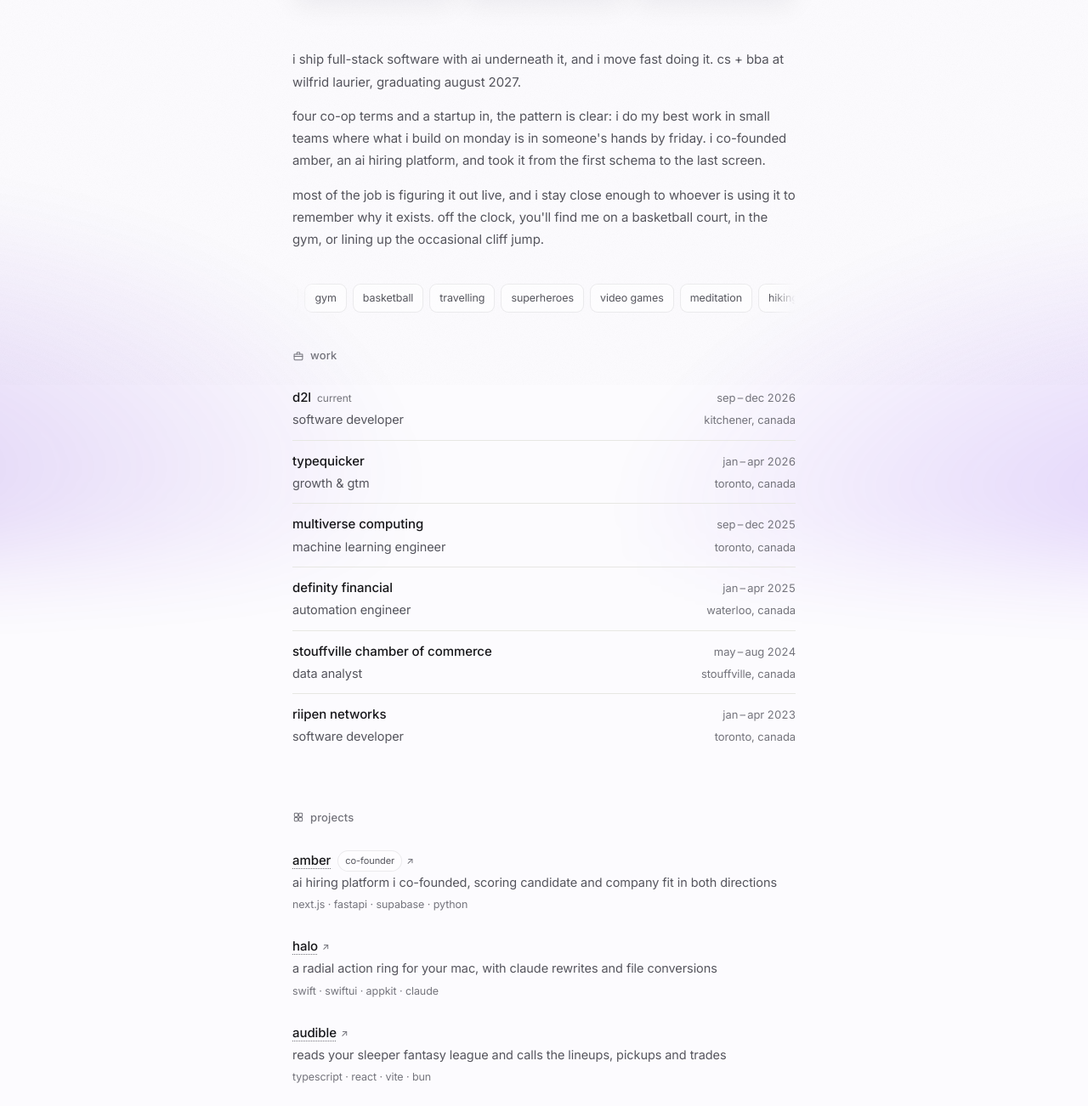
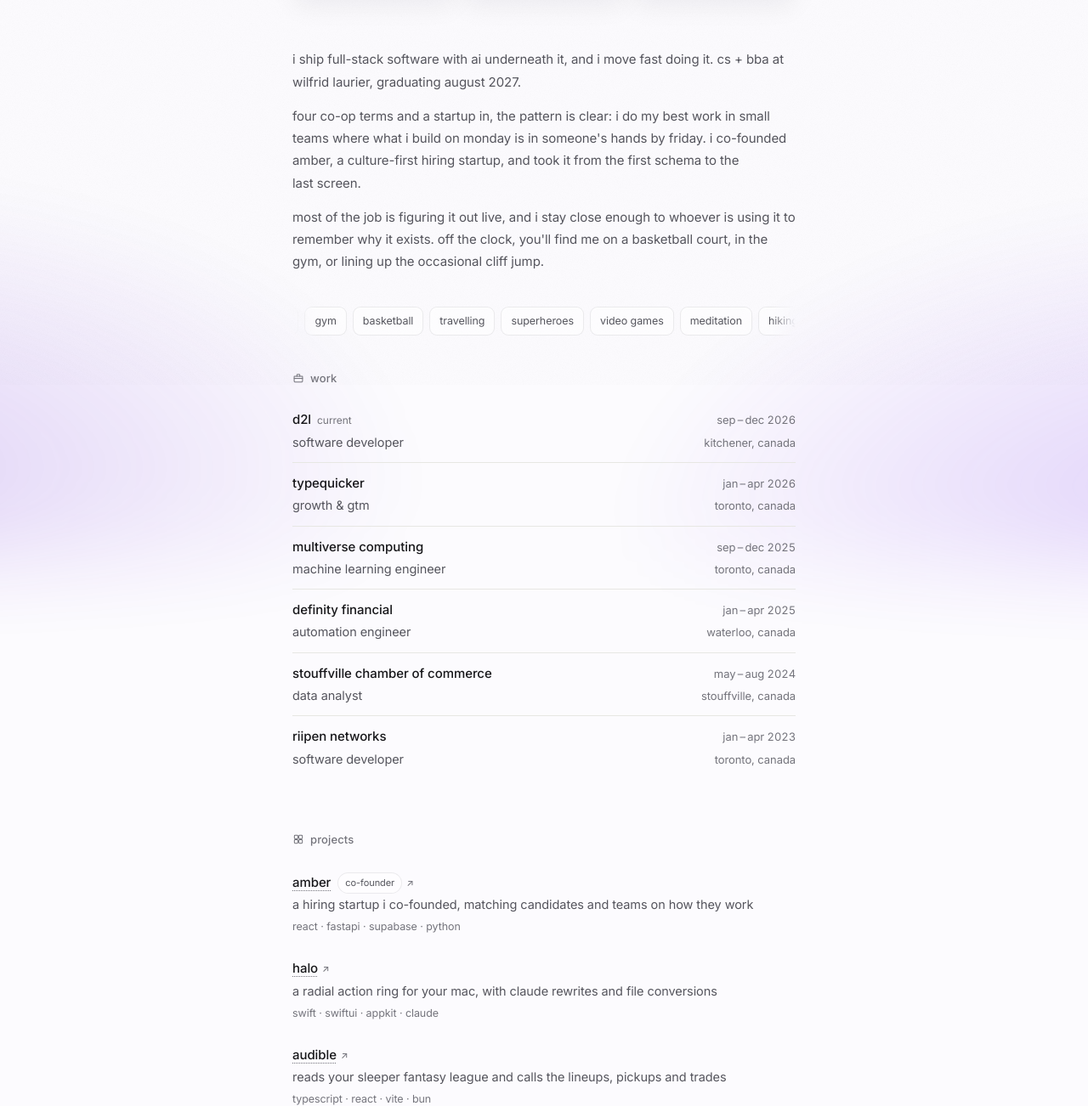
Before and after one commit to nakulpatel0306/my-portfolio-website, a website: page index.html in a window 1280 px wide. Shown: the part 347-1649 px from the top of the page at 85% size. Drawn offline with Linux system fonts and the light colour scheme.

Commit message:
Point the Amber entry at the renamed repo and describe it accurately

```diff
--- a/index.html
+++ b/index.html
@@ -96,7 +96,7 @@
          cs + bba at wilfrid laurier, graduating august 2027.</p>
       <p>four co-op terms and a startup in, the pattern is clear: i do my best work in
          small teams where what i build on monday is in someone's hands by friday. i
-         co-founded amber, an ai hiring platform, and took it from the first schema to
+         co-founded amber, a culture-first hiring startup, and took it from the first schema to
          the last screen.</p>
       <p>most of the job is figuring it out live, and i stay close enough to whoever is
          using it to remember why it exists. off the clock, you'll find me on a basketball
@@ -201,10 +201,10 @@
       <h2><svg class="ico" viewBox="0 0 24 24" aria-hidden="true"><rect x="4" y="4" width="7" height="7" rx="1.6"/><rect x="13" y="4" width="7" height="7" rx="1.6"/><rect x="4" y="13" width="7" height="7" rx="1.6"/><rect x="13" y="13" width="7" height="7" rx="1.6"/></svg>projects</h2>
       <ul class="projects">
         <li>
-          <a href="https://github.com/nakulpatel0306/project-amber" target="_blank" rel="noopener">
+          <a href="https://github.com/nakulpatel0306/amber" target="_blank" rel="noopener">
             <span class="p-name"><span class="p-title">amber</span><span class="p-role">co-founder</span><span class="arrow" aria-hidden="true">↗</span></span>
-            <span class="p-desc">ai hiring platform i co-founded, scoring candidate and company fit in both directions</span>
-            <span class="p-tags">next.js · fastapi · supabase · python</span>
+            <span class="p-desc">a hiring startup i co-founded, matching candidates and teams on how they work</span>
+            <span class="p-tags">react · fastapi · supabase · python</span>
           </a>
         </li>
         <li>
```
